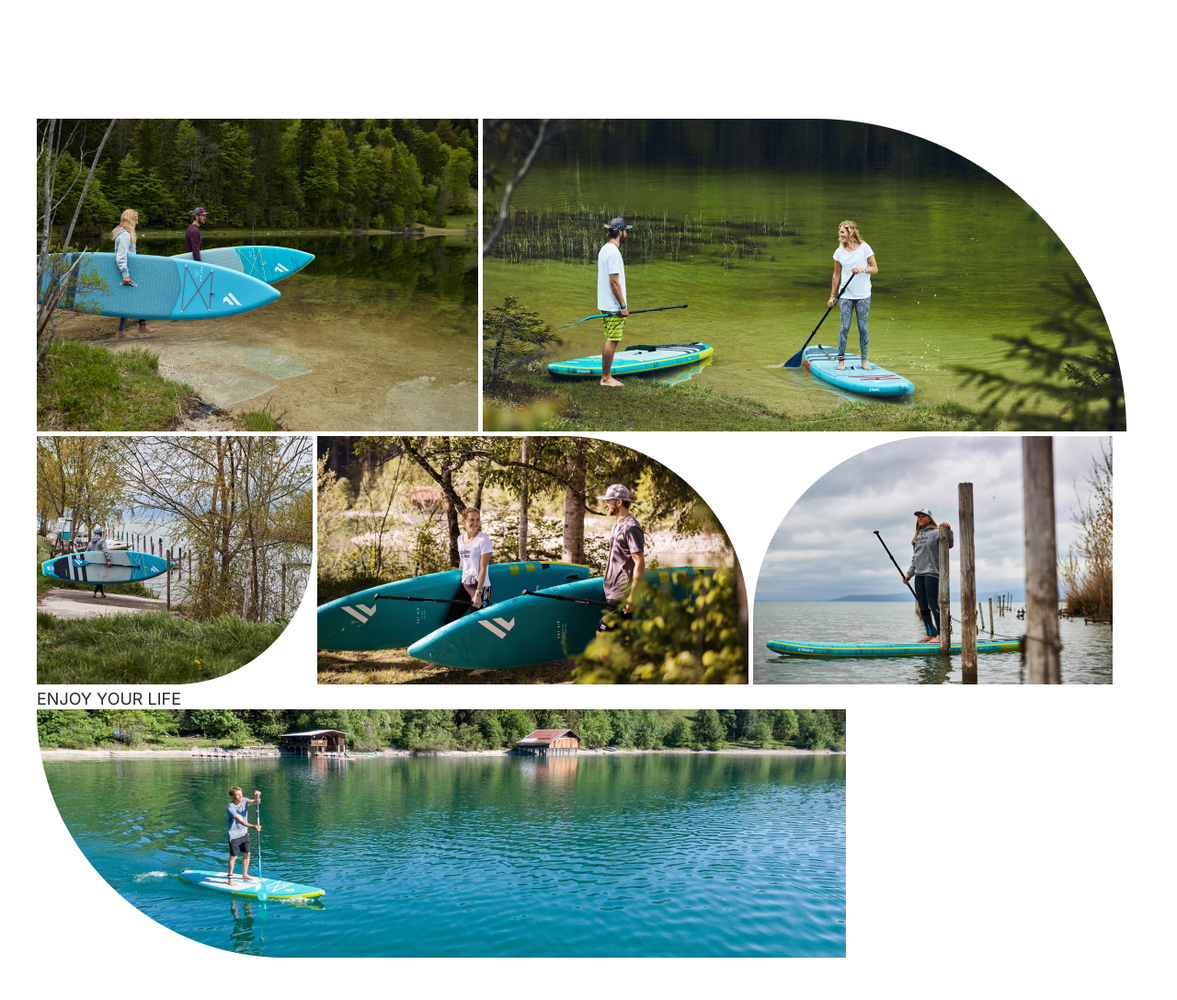
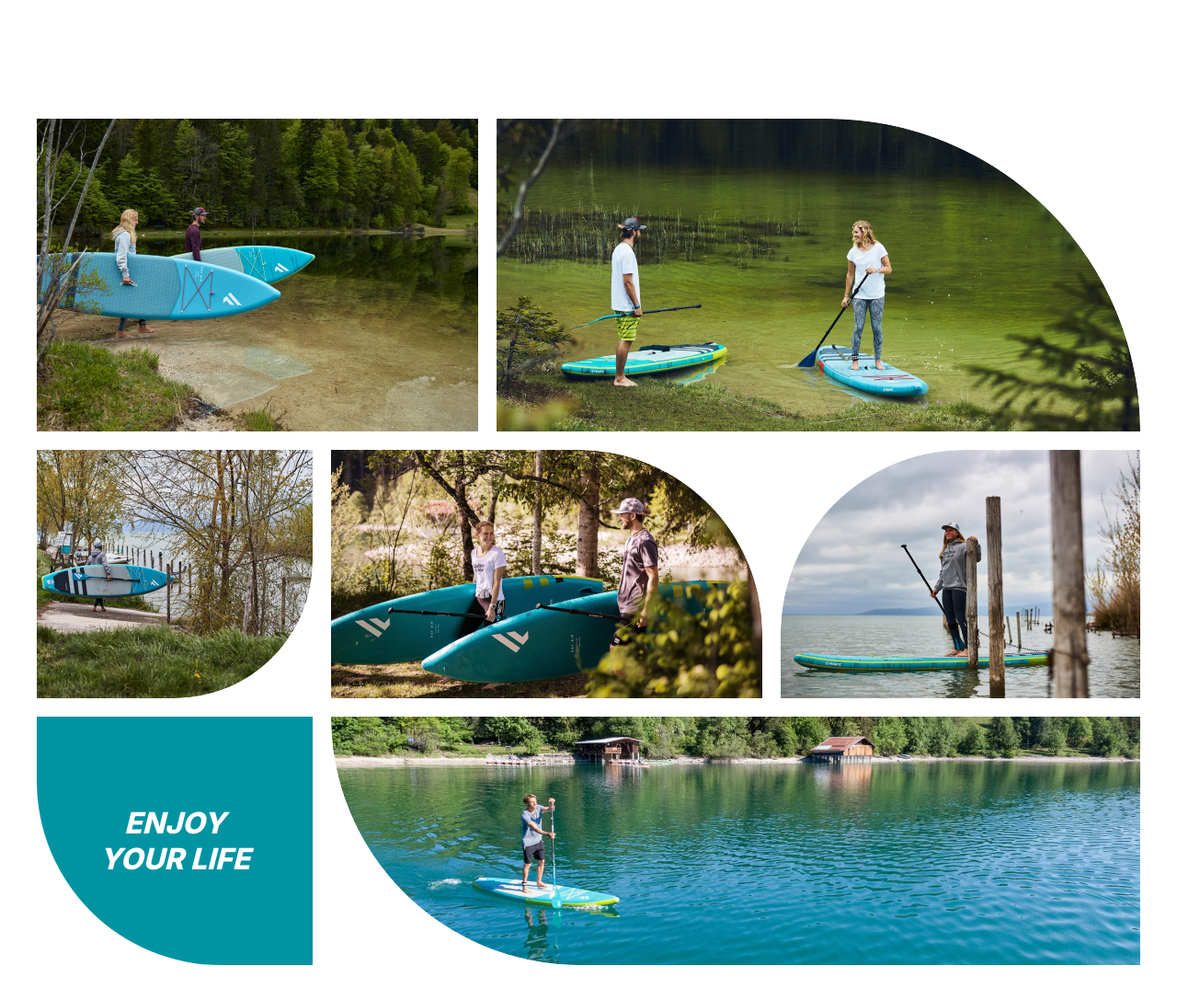
Before and after one commit to horoshopodumaj/sup, a plain HTML site: page dist/index.html in a window 1280 px wide. Shown: the part 5160-6247 px from the top of the page at 92% size. Drawn offline with nearby package versions, Linux system fonts and the light colour scheme.

Commit message:
added styles for gallery max

```diff
--- a/dist/index.html
+++ b/dist/index.html
@@ -275,12 +275,35 @@
                             </div>
                             <div class="gallery-max">
                                 <img src="img/gmax-1.jpg" alt="" class="gallery-max__img" />
-                                <img src="img/gmax-2.jpg" alt="" class="gallery-max__img" />
-                                <img src="img/gmax-3.jpg" alt="" class="gallery-max__img" />
-                                <img src="img/gmax-4.jpg" alt="" class="gallery-max__img" />
-                                <img src="img/gmax-5.jpg" alt="" class="gallery-max__img" />
-                                <p class="gallery-max__text">ENJOY YOUR LIFE</p>
-                                <img src="img/gmax-6.jpg" alt="" class="gallery-max__img" />
+                                <img
+                                    src="img/gmax-2.jpg"
+                                    alt=""
+                                    class="gallery-max__img gallery-max__img--2"
+                                />
+                                <img
+                                    src="img/gmax-3.jpg"
+                                    alt=""
+                                    class="gallery-max__img gallery-max__img--3"
+                                />
+                                <img
+                                    src="img/gmax-4.jpg"
+                                    alt=""
+                                    class="gallery-max__img gallery-max__img--4"
+                                />
+                                <img
+                                    src="img/gmax-5.jpg"
+                                    alt=""
+                                    class="gallery-max__img gallery-max__img--5"
+                                />
+                                <p class="gallery-max__text">
+                                    ENJOY <br />
+                                    YOUR LIFE
+                                </p>
+                                <img
+                                    src="img/gmax-6.jpg"
+                                    alt=""
+                                    class="gallery-max__img gallery-max__img--6"
+                                />
                             </div>
                         </div>
                     </div>
--- a/gulp/version.json
+++ b/gulp/version.json
@@ -1,3 +1,3 @@
 {
-    "main": "20230124123244"
+    "main": "20230124134707"
 }
--- a/src/scss/gallery.scss
+++ b/src/scss/gallery.scss
@@ -41,4 +41,44 @@
             border-radius: 0px 0px 0px 300px;
         }
     }
+
+    &-max {
+        display: grid;
+        gap: 20px;
+        grid-template-columns: 300px 469px 391px;
+        grid-template-rows: 340px 270px 270px;
+
+        &__img--2 {
+            grid-column: 2/-1;
+            justify-self: end;
+            border-radius: 0px 500px 0px 0px;
+        }
+        &__img--3 {
+            border-radius: 0px 0px 150px 0px;
+        }
+        &__img--4 {
+            border-radius: 0px 200px 0px 0px;
+        }
+        &__img--5 {
+            border-radius: 200px 0px 0px 0px;
+        }
+        &__img--6 {
+            grid-column: 2/-1;
+            border-radius: 0px 0px 0px 400px;
+        }
+
+        &__text {
+            background-color: var(--hover-color);
+            border-radius: 0px 0px 0px 200px;
+            font-weight: 800;
+            font-size: 32px;
+            line-height: 39px;
+            color: var(--font-color2);
+            font-style: italic;
+            display: flex;
+            justify-content: center;
+            align-items: center;
+            text-align: center;
+        }
+    }
 }
```
Also changed, not shown: src/index.html (+29 -6 lines), dist/css/style.css, dist/css/style.min.css.
